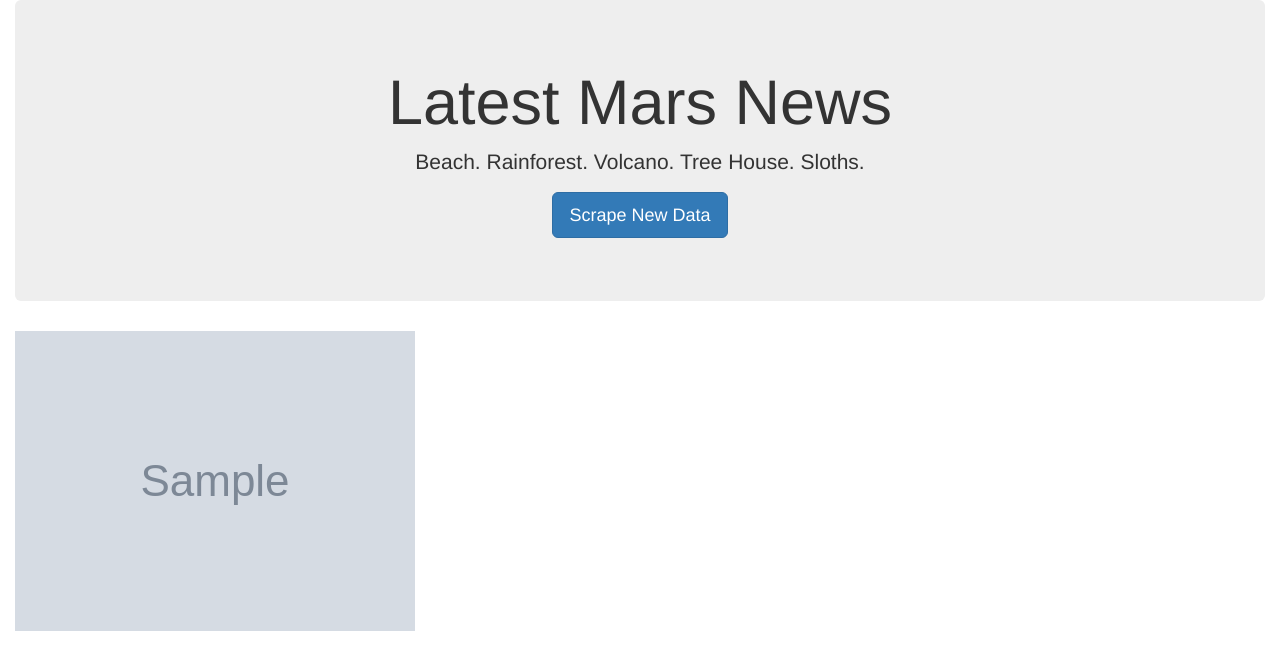
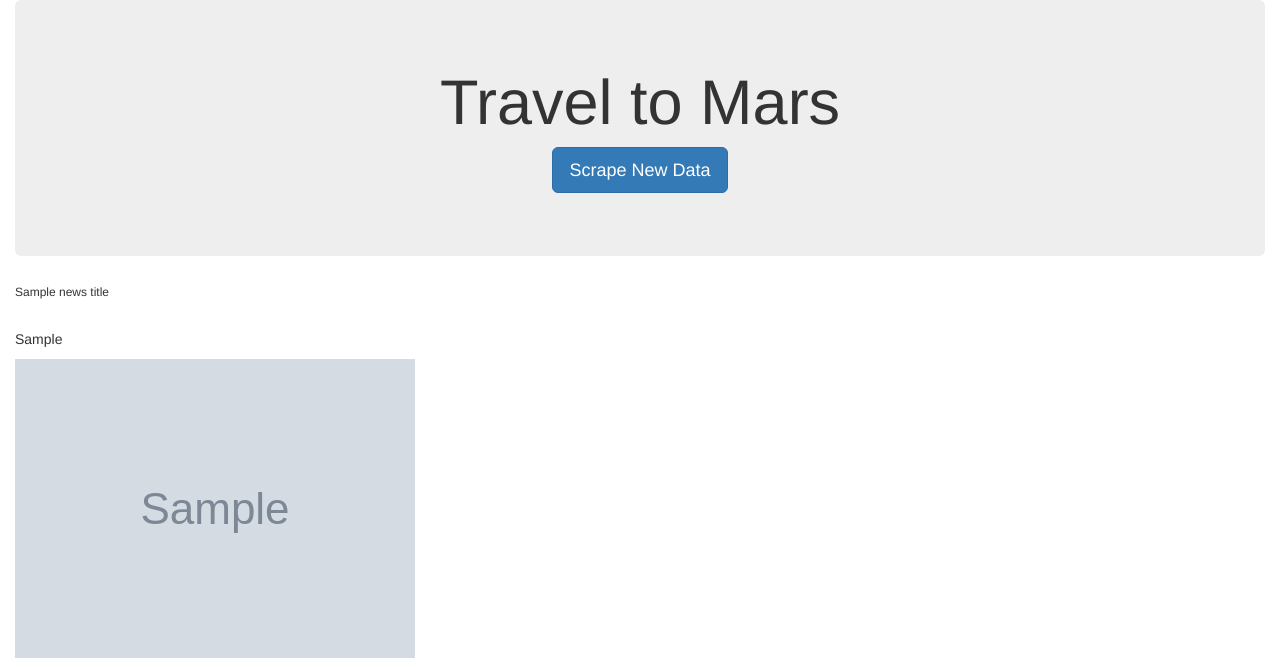
Before and after one commit to theesacker/web-scraping-challenge, a Flask app: template templates/index.html in a window 1280 px wide. Shown: the top 658 px of the page. Run offline with Flask 2, Linux system fonts and the light colour scheme; the template is opened without the code that fills it: most values are stand-ins (such as "Sample title", 1, 10 or a date in 2020); grey boxes marked "Sample" are stand-in pictures; parts of the project's set-up code (start-up, migrations or seed data) failed here and were passed over; some libraries are stand-ins or nearby versions.

Commit message:
updated redme

```diff
--- a/templates/index.html
+++ b/templates/index.html
@@ -12,10 +12,12 @@
 <body>
   <div class="container-fluid">
     <div class="jumbotron text-center">
-      <h1>Latest Mars News</h1>
-      <p>Beach. Rainforest. Volcano. Tree House. Sloths.</p>
+      <h1>Travel to Mars</h1>
       <p><a class="btn btn-primary btn-lg" href="/scrape" role="button">Scrape New Data</a></p>
     </div>
+    <h6>{{news_title}}</h6>
+    <br>
+    <p> {{news_p}}</p>
     <img src="{{featured_image_url}}" alt="Mars">
   </div>
   </div>
```
Also changed, not shown: README.md.
